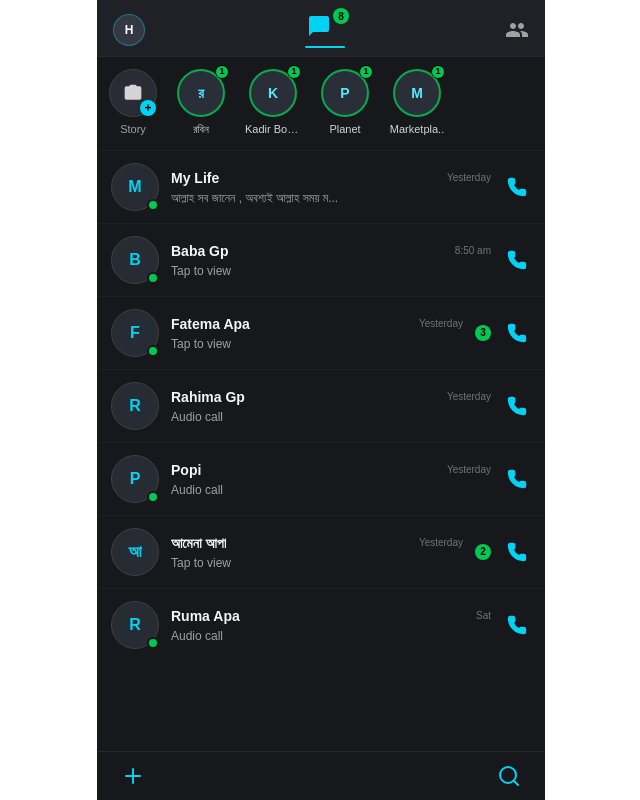
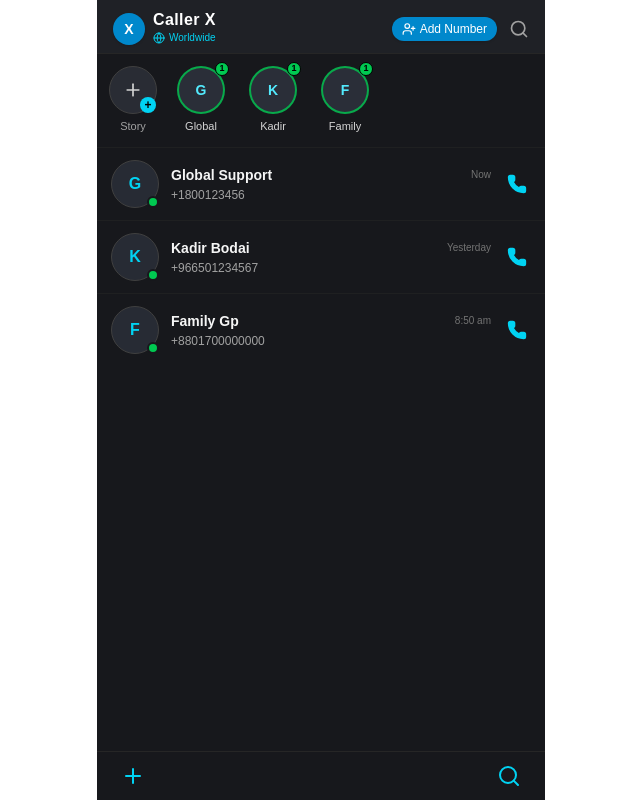
Before and after one commit to halimakhanam590-oss/imo_clone, a Next.js app: page / in a window 1280 px wide. Shown: the whole page, without its empty margins (319-959 px from the left). Built offline with nearby package versions, Linux system fonts and the light colour scheme.

Commit message:
feat: rename app to Caller X and add international country support

```diff
--- a/app/page.tsx
+++ b/app/page.tsx
@@ -15,7 +15,9 @@ import {
   Image as ImageIcon,
   Send,
   BellOff,
-  CheckCheck
+  Globe,
+  X,
+  UserPlus
 } from "lucide-react";
 
 interface Message {
@@ -29,37 +31,85 @@ interface Contact {
   id: string;
   name: string;
   sub: string;
+  phone: string;
+  countryCode: string;
   time: string;
   unread?: number;
   online?: boolean;
 }
 
-const INITIAL_CONTACTS: Contact[] = [
-  { id: "1", name: "My Life", sub: "আল্লাহ সব জানেন , অবশ্যই আল্লাহ সময় ম...", time: "Yesterday", online: true },
-  { id: "2", name: "Baba Gp", sub: "Tap to view", time: "8:50 am", online: true },
-  { id: "3", name: "Fatema Apa", sub: "Tap to view", time: "Yesterday", unread: 3, online: true },
-  { id: "4", name: "Rahima Gp", sub: "Audio call", time: "Yesterday", online: false },
-  { id: "5", name: "Popi", sub: "Audio call", time: "Yesterday", online: true },
-  { id: "6", name: "আমেনা আপা", sub: "Tap to view", time: "Yesterday", unread: 2, online: false },
-  { id: "7", name: "Ruma Apa", sub: "Audio call", time: "Sat", online: true },
+const COUNTRY_CODES = [
+  { code: "+880", name: "Bangladesh", flag: "🇧🇩" },
+  { code: "+966", name: "Saudi Arabia", flag: "🇸🇦" },
+  { code: "+971", name: "UAE", flag: "🇦🇪" },
+  { code: "+1",   name: "USA / Canada", flag: "🇺🇸" },
+  { code: "+44",  name: "UK", flag: "🇬🇧" },
+  { code: "+91",  name: "India", flag: "🇮🇳" },
+  { code: "+60",  name: "Malaysia", flag: "🇲🇾" },
+  { code: "+974", name: "Qatar", flag: "🇶🇦" },
+  { code: "+968", name: "Oman", flag: "🇴🇲" },
+  { code: "+965", name: "Kuwait", flag: "🇰🇼" },
 ];
 
-export default function ImoDarkApp() {
+export default function CallerXApp() {
+  const [contacts, setContacts] = useState<Contact[]>([]);
   const [activeChat, setActiveChat] = useState<Contact | null>(null);
-  const [messages, setMessages] = useState<{ [key: string]: Message[] }>({
-    "2": [
-      { id: "m1", sender: "them", text: "Kemon acho?", time: "8:48 am" },
-      { id: "m2", sender: "me", text: "Alhamdulillah bhalo, tumi?", time: "8:49 am" }
-    ]
-  });
+  const [messages, setMessages] = useState<{ [key: string]: Message[] }>({});
   const [inputVal, setInputVal] = useState("");
   const [inCall, setInCall] = useState<"audio" | "video" | null>(null);
   const [micMuted, setMicMuted] = useState(false);
+  const [showAddModal, setShowAddModal] = useState(false);
+
+  // New Contact State
+  const [newName, setNewName] = useState("");
+  const [newPhone, setNewPhone] = useState("");
+  const [selectedCountry, setSelectedCountry] = useState("+880");
+
   const chatBottomRef = useRef<HTMLDivElement>(null);
+
+  useEffect(() => {
+    const saved = localStorage.getItem("callerx_contacts");
+    if (saved) {
+      try {
+        setContacts(JSON.parse(saved));
+      } catch (e) {}
+    } else {
+      const defaultContacts: Contact[] = [
+        { id: "1", name: "Global Support", phone: "+1800123456", countryCode: "+1", sub: "Welcome to Caller X Worldwide", time: "Now", online: true },
+        { id: "2", name: "Kadir Bodai", phone: "+966501234567", countryCode: "+966", sub: "Tap to message", time: "Yesterday", online: true },
+        { id: "3", name: "Family Gp", phone: "+8801700000000", countryCode: "+880", sub: "Tap to view", time: "8:50 am", online: true },
+      ];
+      setContacts(defaultContacts);
+      localStorage.setItem("callerx_contacts", JSON.stringify(defaultContacts));
+    }
+  }, []);
 
   useEffect(() => {
     chatBottomRef.current?.scrollIntoView({ behavior: "smooth" });
   }, [messages, activeChat]);
+
+  const handleAddContact = (e: React.FormEvent) => {
+    e.preventDefault();
+    if (!newName.trim() || !newPhone.trim()) return;
+
+    const newContact: Contact = {
+      id: Date.now().toString(),
+      name: newName.trim(),
+      phone: `${selectedCountry} ${newPhone.trim()}`,
+      countryCode: selectedCountry,
+      sub: "Available worldwide",
+      time: "Just now",
+      online: true,
+    };
+
+    const updated = [newContact, ...contacts];
+    setContacts(updated);
+    localStorage.setItem("callerx_contacts", JSON.stringify(updated));
+
+    setNewName("");
+    setNewPhone("");
+    setShowAddModal(false);
+  };
 
   const handleSendMessage = (e: React.FormEvent) => {
     e.preventDefault();
@@ -69,17 +119,17 @@ export default function ImoDarkApp() {
       id: Date.now().toString(),
       sender: "me",
       text: inputVal.trim(),
-      time: new Date().toLocaleTimeString([], { hour: '2-digit', minute: '2-digit' })
+      time: new Date().toLocaleTimeString([], { hour: "2-digit", minute: "2-digit" }),
     };
 
-    setMessages(prev => ({
+    setMessages((prev) => ({
       ...prev,
-      [activeChat.id]: [...(prev[activeChat.id] || []), newMsg]
+      [activeChat.id]: [...(prev[activeChat.id] || []), newMsg],
     }));
     setInputVal("");
   };
 
-  // Video/Audio Call Screen
+  // Call Screen
   if (inCall && activeChat) {
     return (
       <div className="flex flex-col h-screen w-full bg-[#121212] text-white select-none max-w-md mx-auto">
@@ -89,7 +139,8 @@ export default function ImoDarkApp() {
           </button>
           <div className="text-center">
             <h2 className="font-semibold text-lg">{activeChat.name}</h2>
-            <p className="text-xs text-green-400">{inCall === "video" ? "imo HD Video Calling..." : "imo Voice Calling..."}</p>
+            <p className="text-xs text-neutral-400">{activeChat.phone}</p>
+            <p className="text-xs text-green-400 mt-0.5">Caller X {inCall === "video" ? "HD Video Call" : "Voice Call"}...</p>
           </div>
           <div className="w-8"></div>
         </div>
@@ -98,7 +149,7 @@ export default function ImoDarkApp() {
           <div className="w-28 h-28 rounded-full bg-[#20242a] border-2 border-cyan-500/40 flex items-center justify-center text-3xl font-bold text-cyan-400 animate-pulse shadow-2xl">
             {activeChat.name[0]}
           </div>
-          <p className="mt-4 text-xs text-neutral-400">Ringing...</p>
+          <p className="mt-4 text-xs text-neutral-400">Connecting across countries...</p>
         </div>
 
         <div className="p-8 flex items-center justify-around bg-[#181a1e] rounded-t-3xl border-t border-neutral-800">
@@ -125,13 +176,12 @@ export default function ImoDarkApp() {
     );
   }
 
-  // Inside Chat Room (Screenshot 2)
+  // Inside Chat Room
   if (activeChat) {
     const currentChatMsgs = messages[activeChat.id] || [];
 
     return (
       <div className="flex flex-col h-screen w-full bg-[#181a1d] text-white select-none max-w-md mx-auto">
-        {/* Chat Top Header */}
         <div className="flex items-center justify-between px-3 py-3 border-b border-neutral-800 bg-[#1f2227]">
           <div className="flex items-center space-x-2">
             <button onClick={() => setActiveChat(null)} className="p-1 text-neutral-300">
@@ -142,7 +192,7 @@ export default function ImoDarkApp() {
                 <h2 className="font-medium text-sm text-neutral-100">{activeChat.name}</h2>
                 <BellOff className="w-3.5 h-3.5 text-neutral-400" />
               </div>
-              <p className="text-[11px] text-neutral-400">Online</p>
+              <p className="text-[10px] text-neutral-400">{activeChat.phone} • Online</p>
             </div>
           </div>
 
@@ -159,11 +209,10 @@ export default function ImoDarkApp() {
           </div>
         </div>
 
-        {/* Message Area */}
         <div className="flex-1 overflow-y-auto p-4 space-y-3">
           <div className="flex justify-center">
             <span className="text-[11px] bg-[#24272e] text-neutral-400 px-3 py-1 rounded-full border border-neutral-700/50">
-              Tap to load history
+              Caller X End-to-End Encrypted
             </span>
           </div>
 
@@ -187,7 +236,6 @@ export default function ImoDarkApp() {
           <div ref={chatBottomRef} />
         </div>
 
-        {/* Quick Emoji Reaction Bar (As seen in screenshot) */}
         <div className="px-3 py-1.5 flex items-center justify-between text-lg bg-[#1a1d21] border-t border-neutral-800/80">
           <span>💎</span>
           <span>😡</span>
@@ -199,7 +247,6 @@ export default function ImoDarkApp() {
           <span>😆</span>
         </div>
 
-        {/* Message Input Bottom Bar */}
         <form onSubmit={handleSendMessage} className="p-2 bg-[#1a1d21] flex items-center space-x-2">
           <div className="flex items-center bg-[#252830] rounded-full flex-1 px-3 py-1.5">
             <Smile className="w-5 h-5 text-neutral-400 mr-2 cursor-pointer" />
@@ -228,67 +275,69 @@ export default function ImoDarkApp() {
     );
   }
 
-  // Imo Main Home Screen - Dark Mode (Screenshot 1)
+  // Caller X Home View
   return (
     <div className="flex flex-col h-screen w-full bg-[#17181c] text-white select-none max-w-md mx-auto">
-      {/* Topimo Navbar */}
+      {/* Caller X Header */}
       <div className="flex items-center justify-between px-4 pt-3 pb-2 bg-[#1f2126] border-b border-neutral-800">
-        <div className="relative">
-          <div className="w-8 h-8 rounded-full bg-[#343842] border border-cyan-400/40 flex items-center justify-center font-bold text-xs">
-            H
+        <div className="flex items-center space-x-2">
+          <div className="w-8 h-8 rounded-full bg-[#0088cc] flex items-center justify-center font-bold text-sm text-white shadow">
+            X
+          </div>
+          <div>
+            <h1 className="text-base font-bold tracking-wide text-white leading-none">Caller X</h1>
+            <p className="text-[10px] text-cyan-400 font-medium mt-0.5 flex items-center gap-1">
+              <Globe className="w-3 h-3" /> Worldwide
+            </p>
           </div>
         </div>
 
-        <div className="relative cursor-pointer">
-          <div className="w-7 h-7 flex items-center justify-center text-cyan-400">
-            <svg className="w-6 h-6 fill-cyan-400" viewBox="0 0 24 24">
-              <path d="M20 2H4c-1.1 0-2 .9-2 2v18l4-4h14c1.1 0 2-.9 2-2V4c0-1.1-.9-2-2-2z"/>
-            </svg>
-          </div>
-          <span className="absolute -top-1 -right-1 bg-green-500 text-black font-bold text-[10px] w-4 h-4 rounded-full flex items-center justify-center">
-            8
-          </span>
-          <div className="w-10 h-0.5 bg-cyan-400 mx-auto mt-1.5 rounded-full"></div>
-        </div>
-
-        <div className="cursor-pointer text-neutral-400 hover:text-white">
-          <svg className="w-6 h-6 fill-current" viewBox="0 0 24 24">
-            <path d="M16 11c1.66 0 2.99-1.34 2.99-3S17.66 5 16 5c-1.66 0-3 1.34-3 3s1.34 3 3 3zm-8 0c1.66 0 2.99-1.34 2.99-3S9.66 5 8 5C6.34 5 5 6.34 5 8s1.34 3 3 3zm0 2c-2.33 0-7 1.17-7 3.5V19h14v-2.5c0-2.33-4.67-3.5-7-3.5zm8 0c-.29 0-.62.02-.97.05 1.16.84 1.97 1.97 1.97 3.45V19h6v-2.5c0-2.33-4.67-3.5-7-3.5z"/>
-          </svg>
+        <div className="flex items-center space-x-3">
+          <button
+            onClick={() => setShowAddModal(true)}
+            className="flex items-center gap-1 bg-[#0088cc] hover:bg-blue-600 px-2.5 py-1 rounded-full text-xs font-medium text-white shadow"
+          >
+            <UserPlus className="w-3.5 h-3.5" />
+            <span>Add Number</span>
+          </button>
+          <button className="text-neutral-400 hover:text-white">
+            <Search className="w-5 h-5" />
+          </button>
         </div>
       </div>
 
-      {/* Story Bubbles Row */}
+      {/* Story Bubbles */}
       <div className="flex items-center space-x-4 px-3 py-3 overflow-x-auto bg-[#17181c] no-scrollbar border-b border-neutral-800/60">
         <div className="flex flex-col items-center flex-shrink-0">
           <div className="w-12 h-12 rounded-full bg-[#292c34] flex items-center justify-center relative border border-neutral-700">
-            <svg className="w-5 h-5 text-neutral-300" fill="currentColor" viewBox="0 0 24 24">
-              <path d="M12 15a3 3 0 100-6 3 3 0 000 6z" />
-              <path d="M9 2L7.17 4H4a2 2 0 00-2 2v12a2 2 0 002 2h16a2 2 0 002-2V6a2 2 0 00-2-2h-3.17L15 2H9z" />
-            </svg>
+            <Plus className="w-5 h-5 text-neutral-300" />
             <span className="absolute bottom-0 right-0 w-4 h-4 bg-cyan-400 rounded-full flex items-center justify-center text-black text-xs font-bold leading-none">+</span>
           </div>
           <span className="text-[11px] text-neutral-400 mt-1">Story</span>
         </div>
 
-        {["রবিন", "Kadir Bodai", "Planet", "Marketpla.."].map((item, idx) => (
-          <div key={idx} className="flex flex-col items-center flex-shrink-0">
+        {contacts.slice(0, 4).map((c) => (
+          <div
+            key={c.id}
+            onClick={() => setActiveChat(c)}
+            className="flex flex-col items-center flex-shrink-0 cursor-pointer"
+          >
             <div className="relative">
               <div className="w-12 h-12 rounded-full bg-[#2a2e38] border-2 border-green-500/80 flex items-center justify-center font-bold text-sm text-cyan-300">
-                {item[0]}
+                {c.name[0]}
               </div>
               <span className="absolute -top-1 -right-1 bg-green-500 text-black text-[9px] font-bold w-3.5 h-3.5 rounded-full flex items-center justify-center border border-black">
                 1
               </span>
             </div>
-            <span className="text-[11px] text-neutral-300 mt-1 truncate w-14 text-center">{item}</span>
+            <span className="text-[11px] text-neutral-300 mt-1 truncate w-14 text-center">{c.name.split(" ")[0]}</span>
           </div>
         ))}
       </div>
 
-      {/* Main Chat List */}
+      {/* Chat List */}
       <div className="flex-1 overflow-y-auto divide-y divide-neutral-800/60 bg-[#17181c]">
-        {INITIAL_CONTACTS.map((c) => (
+        {contacts.map((c) => (
           <div
             key={c.id}
             onClick={() => setActiveChat(c)}
@@ -309,16 +358,11 @@ export default function ImoDarkApp() {
                   <h3 className="font-semibold text-neutral-100 text-sm truncate">{c.name}</h3>
                   <span className="text-[10px] text-neutral-500">{c.time}</span>
                 </div>
-                <p className="text-xs text-neutral-400 truncate mt-0.5">{c.sub}</p>
+                <p className="text-xs text-neutral-400 truncate mt-0.5">{c.phone}</p>
               </div>
             </div>
 
             <div className="flex items-center space-x-3 pl-3">
-              {c.unread ? (
-                <span className="bg-green-500 text-black text-[10px] font-bold w-4 h-4 rounded-full flex items-center justify-center">
-                  {c.unread}
-                </span>
-              ) : null}
               <button
                 onClick={(e) => {
                   e.stopPropagation();
@@ -334,9 +378,70 @@ export default function ImoDarkApp() {
         ))}
       </div>
 
-      {/* Bottom Floating Bar */}
+      {/* Add International Contact Modal */}
+      {showAddModal && (
+        <div className="fixed inset-0 bg-black/70 flex items-center justify-center p-4 z-50">
+          <div className="bg-[#1f2227] border border-neutral-700 rounded-2xl w-full max-w-xs p-5 shadow-2xl text-white">
+            <div className="flex justify-between items-center mb-4">
+              <h3 className="font-semibold text-sm">Add International Contact</h3>
+              <button onClick={() => setShowAddModal(false)} className="text-neutral-400 hover:text-white">
+                <X className="w-5 h-5" />
+              </button>
+            </div>
+            <form onSubmit={handleAddContact} className="space-y-3">
+              <div>
+                <label className="text-xs text-neutral-400 block mb-1">Name</label>
+                <input
+                  type="text"
+                  required
+                  placeholder="e.g. John Doe"
+                  value={newName}
+                  onChange={(e) => setNewName(e.target.value)}
+                  className="w-full bg-[#17181c] border border-neutral-700 rounded-lg px-3 py-2 text-sm focus:outline-none focus:border-cyan-400 text-white"
+                />
+              </div>
+
+              <div>
+                <label className="text-xs text-neutral-400 block mb-1">Country</label>
+                <select
+                  value={selectedCountry}
+                  onChange={(e) => setSelectedCountry(e.target.value)}
+                  className="w-full bg-[#17181c] border border-neutral-700 rounded-lg px-3 py-2 text-sm focus:outline-none focus:border-cyan-400 text-white"
+                >
+                  {COUNTRY_CODES.map((item) => (
+                    <option key={item.code} value={item.code}>
+                      {item.flag} {item.name} ({item.code})
+                    </option>
+                  ))}
+                </select>
+              </div>
+
+              <div>
+                <label className="text-xs text-neutral-400 block mb-1">Mobile Number</label>
+                <input
+                  type="tel"
+                  required
+                  placeholder="17xxxxxxxx"
+                  value={newPhone}
+                  onChange={(e) => setNewPhone(e.target.value)}
+                  className="w-full bg-[#17181c] border border-neutral-700 rounded-lg px-3 py-2 text-sm focus:outline-none focus:border-cyan-400 text-white"
+                />
+              </div>
+
+              <button
+                type="submit"
+                className="w-full bg-[#0088cc] text-white py-2 rounded-lg text-sm font-semibold hover:bg-blue-600 mt-2 shadow"
+              >
+                Save Contact
+              </button>
+            </form>
+          </div>
+        </div>
+      )}
+
+      {/* Bottom Bar */}
       <div className="p-3 bg-[#17181c] flex items-center justify-between px-6 border-t border-neutral-800">
-        <button className="text-cyan-400 text-xl font-bold">
+        <button onClick={() => setShowAddModal(true)} className="text-cyan-400 text-xl font-bold">
           <Plus className="w-6 h-6" />
         </button>
         <button className="text-cyan-400">
```
